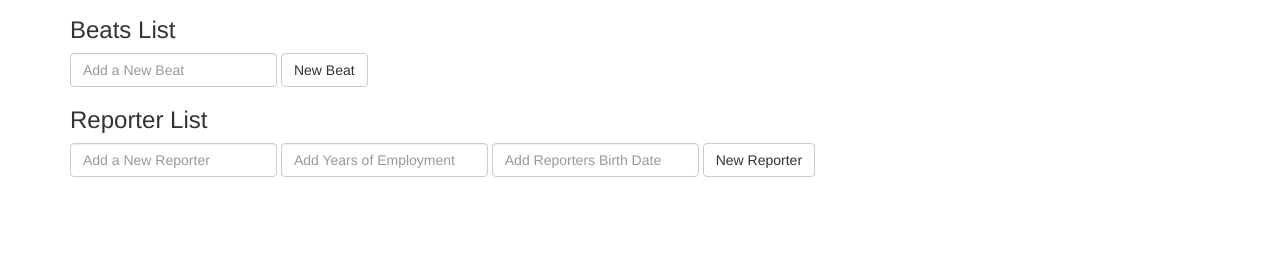
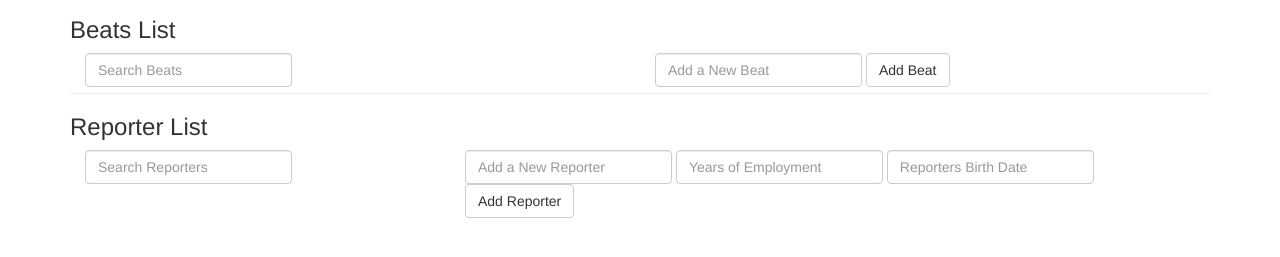
Before and after one commit to dmmoody-graveyard/newspaper_beats, a plain HTML site: page index.html in a window 1280 px wide. Shown: the part 93-350 px from the top of the page. Drawn offline with Linux system fonts and the light colour scheme.

Commit message:
add search beats and reporters

```diff
--- a/partials/home.html
+++ b/partials/home.html
@@ -3,27 +3,41 @@
 <div ng-controller="newspaperBeatsCtrl">
   <h3>Beats List</h3>
 
-  <form class="form-inline" ng-submit="BeatsFactory.addNewBeat()" role="form">
-    <input type="text" class="form-control" placeholder='Add a New Beat' ng-model="BeatsFactory.beatName">
-    <button class="btn btn-default">New Beat</button>
-  </form>
+  <div>
+    <form class="form-inline col-xs-6" role="form">
+      <input type="text" ng-model='query' class="form-control" id='beats-name' placeholder="Search Beats">
+    </form>
 
-  <ul class="list-unstyled">
-    <li ng-repeat="beat in beats" class="lead">{{ beat.name }}</li>
-  </ul>
+    <form class="form-inline col-xs-6" ng-submit="BeatsFactory.addNewBeat()" role="form">
+      <input type="text" class="form-control" placeholder='Add a New Beat' ng-model="BeatsFactory.beatName">
+      <button class="btn btn-default">Add Beat</button>
+    </form>
+  </div>
+  <br>
+  <div>
+    <ul class="list-unstyled">
+      <li ng-repeat="beat in filtered = (beats | filter: query)">{{ beat.name }}</li>
+    </ul>
+  </div>
 </div>
-
+<hr>
 <div ng-controller="reportersCtrl">
   <h3>Reporter List</h3>
 
-  <form class="form-inline" ng-submit="ReportersFactory.addNewReporter()" role="form">
-    <input type="text" class="form-control" placeholder='Add a New Reporter' ng-model="ReportersFactory.reporterName">
-    <input type="text" class="form-control" placeholder="Add Years of Employment" ng-model="ReportersFactory.reporterYears">
-    <input type="text" class="form-control" placeholder="Add Reporters Birth Date" ng-model="ReportersFactory.reporterBirthDate">
-    <button class="btn btn-default">New Reporter</button>
-  </form>
+  <div>
+    <form class="form-inline col-xs-4" role="form">
+      <input type="text" ng-model='query' class="form-control" id='reporters-name' placeholder="Search Reporters">
+    </form>
 
-  <ul class="list-unstyled">
-    <li ng-repeat="reporter in reporters" class="lead">{{ reporter.name }}</li>
-  </ul>
+    <form class="form-inline col-xs-8" ng-submit="ReportersFactory.addNewReporter()" role="form">
+      <input type="text" class="form-control" placeholder='Add a New Reporter' ng-model="ReportersFactory.reporterName">
+      <input type="text" class="form-control" placeholder="Years of Employment" ng-model="ReportersFactory.reporterYears">
+      <input type="text" class="form-control" placeholder="Reporters Birth Date" ng-model="ReportersFactory.reporterBirthDate">
+      <button class="btn btn-default">Add Reporter</button>
+    </form>
+
+    <ul class="list-unstyled">
+      <li ng-repeat="reporter in filtered = (reporters | filter: query)">{{ reporter.name }}</li>
+    </ul>
+  </div>
 </div>
```
